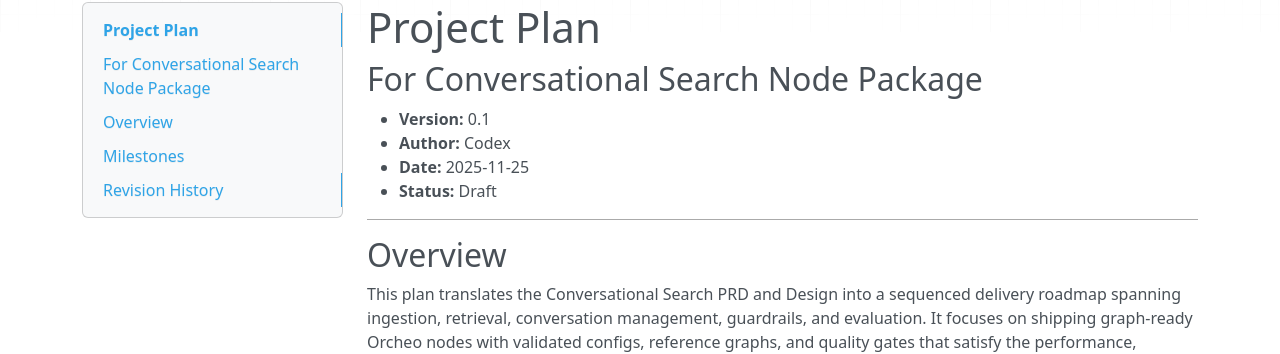
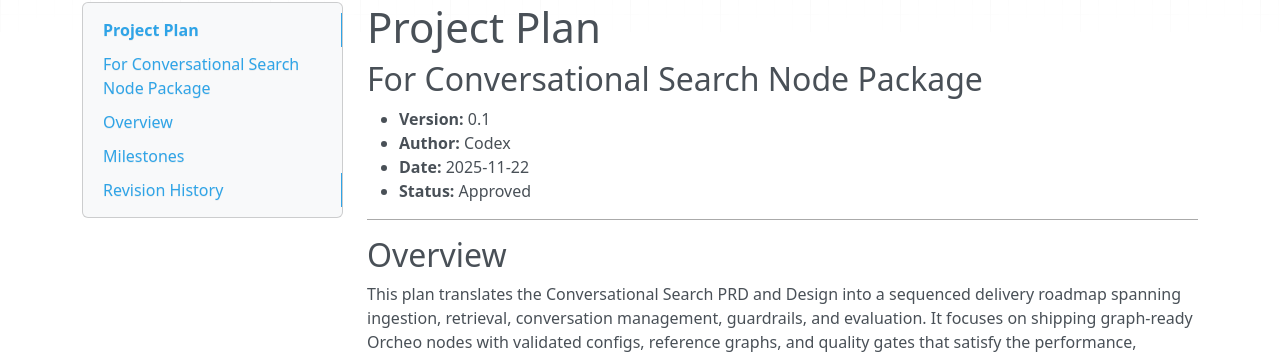
Before and after one commit to ShaojieJiang/orcheo, an MkDocs documentation site: the page built from docs/conversational_search/plan.md, in a window 1280 px wide and 900 px high. Shown: the part 274-628 px from the top of the window. Built offline with MkDocs 1.6.1, drawn with Linux system fonts in a browser that asks for light colours; nearby versions of some CDN libraries.

Commit message:
Update date and status

```diff
--- a/docs/conversational_search/plan.md
+++ b/docs/conversational_search/plan.md
@@ -4,8 +4,8 @@
 
 - **Version:** 0.1
 - **Author:** Codex
-- **Date:** 2025-11-25
-- **Status:** Draft
+- **Date:** 2025-11-22
+- **Status:** Approved
 
 ---
 
@@ -97,4 +97,4 @@ This plan translates the Conversational Search PRD and Design into a sequenced d
 
 | Date | Author | Changes |
 |------|--------|---------|
-| 2025-11-25 | Codex | Initial draft |
+| 2025-11-22 | Codex | Initial draft |
```
